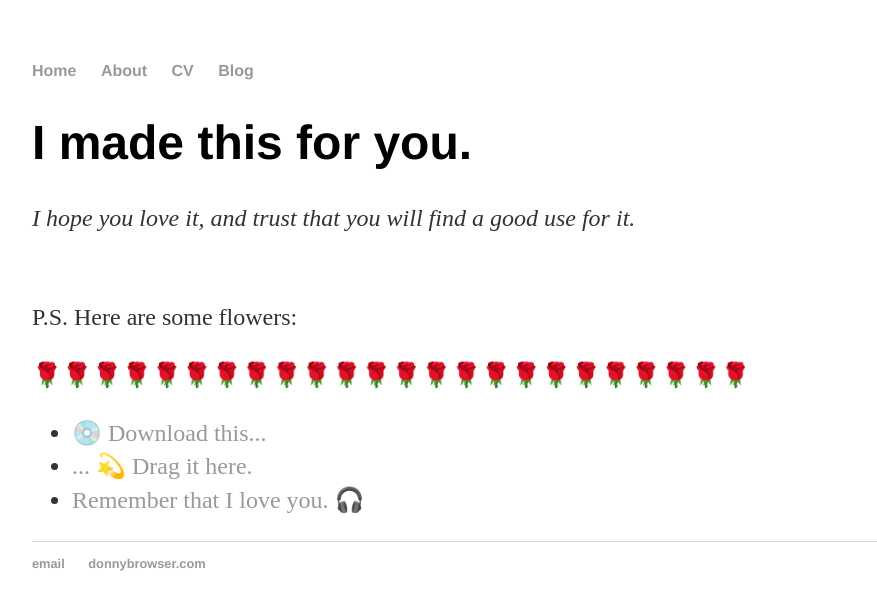
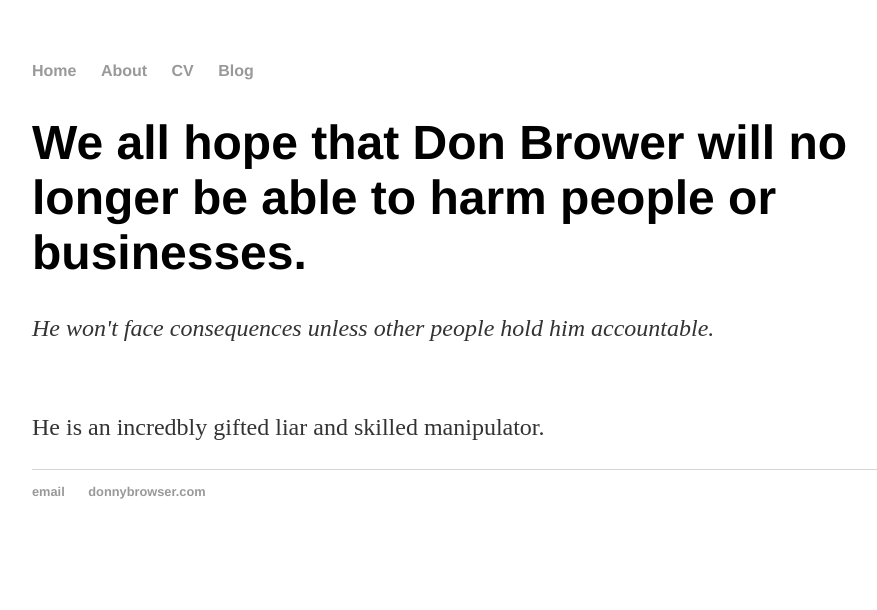
Before and after one commit to aliahberg/donnybrowser, a Jekyll site: the page built from about/index.html, in a window 1280 px wide. Shown: the top 610 px of the page, without its empty margins (160-1037 px from the left). Built offline with Jekyll 4.4.1, drawn with Linux system fonts in a browser that asks for light colours.

Commit message:
Update index.html

```diff
--- a/about/index.html
+++ b/about/index.html
@@ -4,14 +4,11 @@ title: About Donny Brower
 ---
 
 		<div class="about">
-			<h1>I made this for you.</h1>
-	<p><em>I hope you love it, and trust that you will find a good use for it.</em></p>
+			<h1>We all hope that Don Brower will no longer be able to harm people or businesses.</h1>
+	<p><em>He won't face consequences unless other people hold him accountable.</em></p>
 	<br>
-	<p>P.S. Here are some flowers:</p>
-  <p>🌹🌹🌹🌹🌹🌹🌹🌹🌹🌹🌹🌹🌹🌹🌹🌹🌹🌹🌹🌹🌹🌹🌹🌹</p>
+	<p>He is an incredbly gifted liar and skilled manipulator.</p>
+
 			<ul class="contacts">
-				<li><a href="https://drive.google.com/file/d/1zcO6FuV7reCSk08uNA7Y4Wc1b81Npi3N/view?usp=sharing">💿 Download this...</a></li>
-				<li><a href="https://soniaboller.github.io/audible-visuals/">... 💫 Drag it here.</a></li>
-				<li><a href="https://open.spotify.com/playlist/1BBDeqbyDsYsJ8v0vr5eNm?si=905c0c0a378c457a">Remember that I love you. 🎧 </a></li>
-				</ul>
+
 		</div>
```
